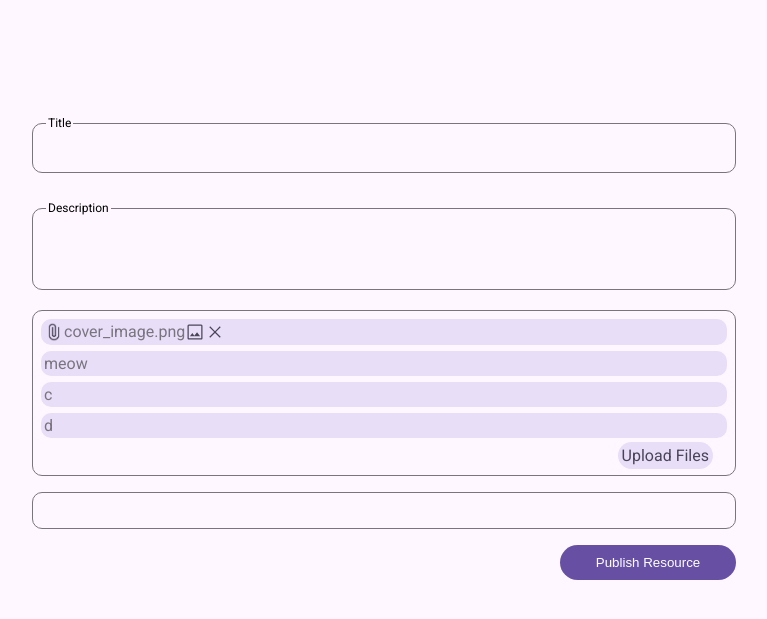
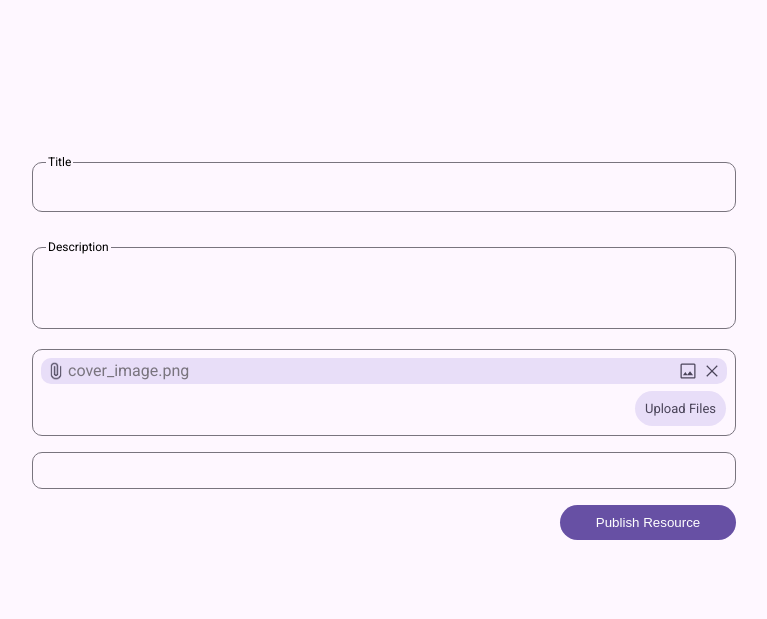
Before and after one commit to 8-bit-confusion/cs4640-project, a PHP site: page /create.html in a window 1280 px wide. Shown: the part 85-704 px from the top of the page, without its empty margins (256-1023 px from the left). Run offline with PHP 8.4, Linux system fonts and the light colour scheme.

Commit message:
Fixed positioning of file upload elements

```diff
--- a/create.html
+++ b/create.html
@@ -30,15 +30,11 @@
                     <div class="file-container">
                         <div class="styled-file">
                             <img style="height:20px;justify-self:left;" src="styles/attach-file-icon.png">
-                            cover_image.png
+                            <span style="flex-grow: 1">cover_image.png</span>
                             <img style="height:20px;justify-self:left;" src="styles/picture-icon.svg">
                             <img style="height:20px;justify-self:left;" src="styles/close-icon.svg">
-
                         </div>
-                        <div class="styled-file">meow</div>
-                        <div class="styled-file">c</div>
-                        <div class="styled-file">d</div>
-                        <div class="flex-row" style="justify-content:end;">
+                        <div style="display:flex;flex-direction:row-reverse;">
                             <label for="resource-files" class="custom-file-upload">Upload Files</label><br>
                             <input class="register-input" type="file" name="files" id="resource-files" required>
                         </div>
--- a/styles/main.css
+++ b/styles/main.css
@@ -183,6 +183,8 @@ button:hover {
     border-radius: 20px;
 }
 
+
+/* Use this class with a div, input, and label. Will style label to be on top of input box. */
 .div-input {
     width: 100%;
     position: relative;
@@ -231,18 +233,20 @@ button:hover {
     width: 75%;
 }
 
+
+/* These next two classes overide the default "upload file" input and replace with a fitting button. */
 input[type="file"] {
     display: none;
 }
 
 .custom-file-upload {
     margin: 1px;
-    padding: 4px;
-    justify-self: right;
-    border-radius: 25px;
+    padding: 10px;
+    border-radius: 20px;
     color: #4A4459;
     background-color: var(--secondary-surface);
     min-width: fit-content;
+    font-size: small;
 }
 
 .file-container {
@@ -252,11 +256,14 @@ input[type="file"] {
     flex-direction: column;
     justify-content: space-between;
     min-height: fit-content;
-    height: 25%;
+    height: 50%;
     background-color: var(--surface);
     border: 1px solid var(--border);
     border-radius: 10px;
 
+    & > * {
+        margin: 3px;
+    }
 }
 
 .styled-file {
@@ -269,5 +276,10 @@ input[type="file"] {
     border-radius: 10px;
     border: none;
     padding: 3px;
-    margin: 3px;
+
+   & > img {
+        margin-left: 2px;
+        margin-right: 2px;
+        height: 20px;
+    }
 }
```
